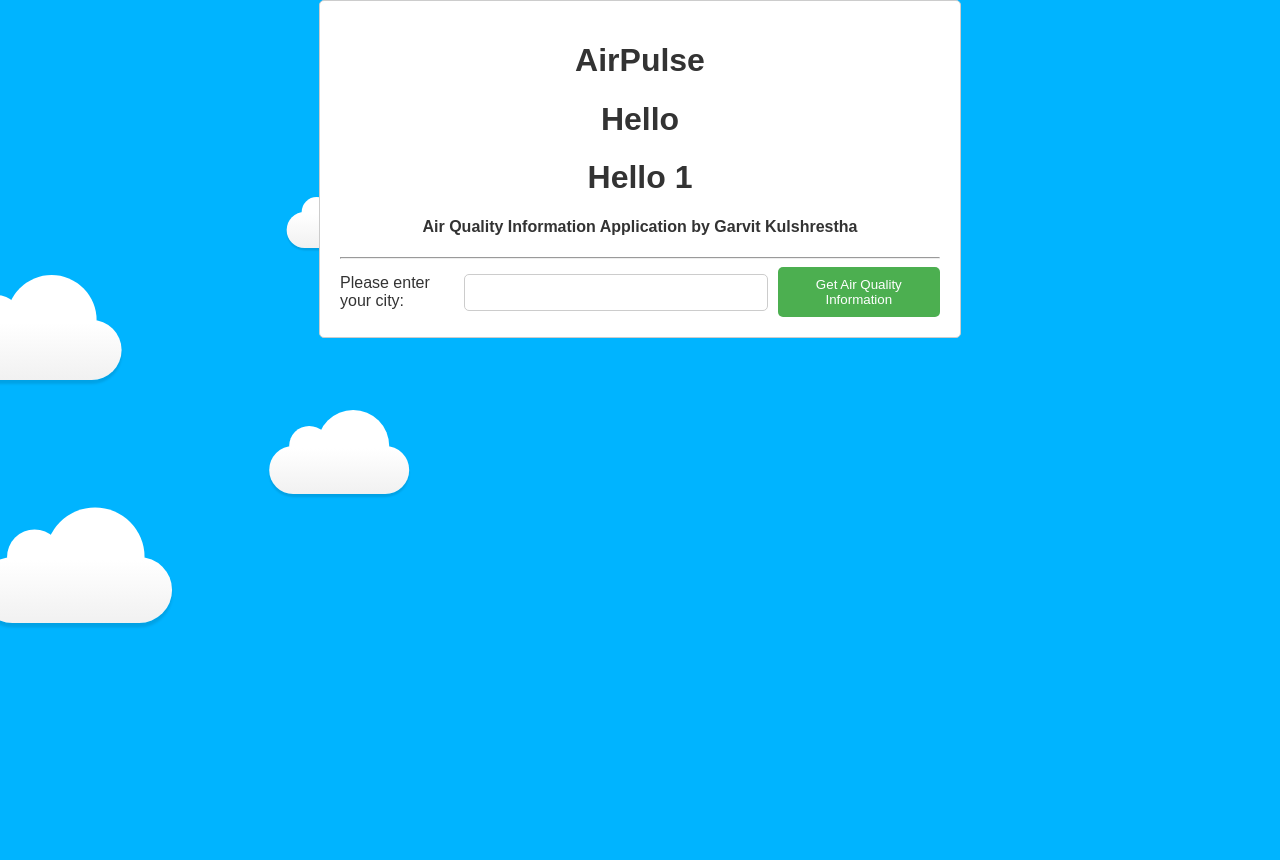
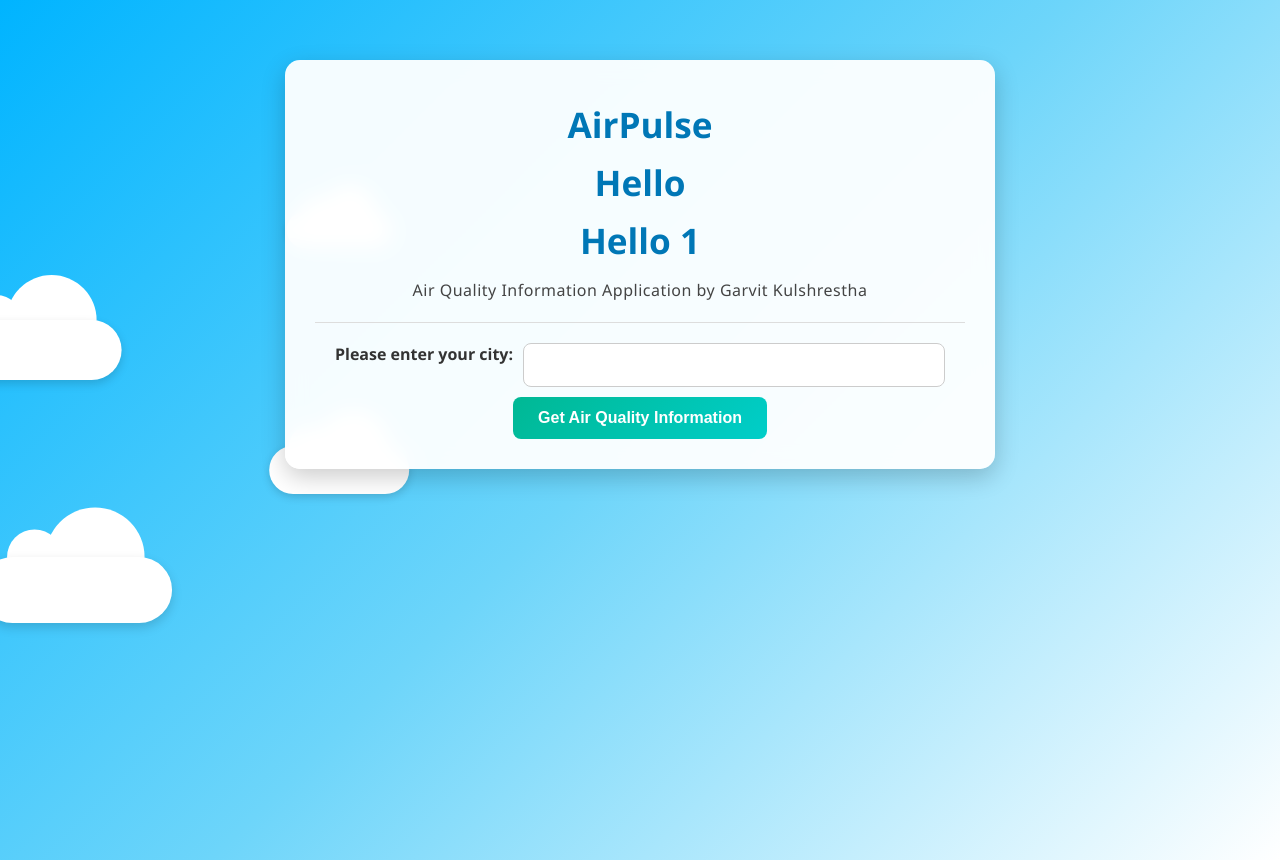
Before and after one commit to PratikTech07/AirPulse, a Flask app: page / in a window 1280 px wide. Before the commit the page ends 628 px from the top, so only its background shows below. Run offline with Flask 3, Linux system fonts and the light colour scheme.

Commit message:
modified ui version

```diff
--- a/templates/index.html
+++ b/templates/index.html
@@ -1,23 +1,19 @@
 <!DOCTYPE html>
-
 <html>
-
 <head>
-
 <title>AirPulse</title>
-
 <style>
-
 body {
-background: #00b4ff;
+  background: linear-gradient(135deg, #00b4ff, #6dd5fa, #ffffff);
   color: #333;
-font: 100% Arial, Sans Serif;
+  font-family: 'Segoe UI', Arial, sans-serif;
   height: 100vh;
   margin: 0;
   padding: 0;
   overflow-x: hidden;
 }
 
+/* Background animation */
 #background-wrap {
   bottom: 0;
   left: 0;
@@ -28,227 +24,147 @@ top: 0;
   z-index: -1;
 }
 
-/* KEYFRAMES */
-
-@-webkit-keyframes animateCloud {
-0% {
-margin-left: -1000px;
-}
-100% {
-margin-left: 100%;
-}
+@keyframes animateCloud {
+  0% { margin-left: -1000px; }
+  100% { margin-left: 100%; }
 }
 
-@-moz-keyframes animateCloud {
-0% {
-margin-left: -1000px;
-}
-100% {
-margin-left: 100%;
-}
-}
-
-@keyframes animateCloud {
-0% {
-margin-left: -1000px;
-}
-100% {
-margin-left: 100%;
-}
-}
-
-/* ANIMATIONS */
-
-.x1 {
--webkit-animation: animateCloud 35s linear infinite;
--moz-animation: animateCloud 35s linear infinite;
-animation: animateCloud 35s linear infinite;
-
--webkit-transform: scale(0.65);
--moz-transform: scale(0.65);
-transform: scale(0.65);
-}
-
-.x2 {
--webkit-animation: animateCloud 20s linear infinite;
--moz-animation: animateCloud 20s linear infinite;
-animation: animateCloud 20s linear infinite;
-
--webkit-transform: scale(0.3);
--moz-transform: scale(0.3);
-transform: scale(0.3);
-}
-
-.x3 {
--webkit-animation: animateCloud 30s linear infinite;
--moz-animation: animateCloud 30s linear infinite;
-animation: animateCloud 30s linear infinite;
-
--webkit-transform: scale(0.5);
--moz-transform: scale(0.5);
-transform: scale(0.5);
-}
-
-.x4 {
--webkit-animation: animateCloud 18s linear infinite;
--moz-animation: animateCloud 18s linear infinite;
-animation: animateCloud 18s linear infinite;
-
--webkit-transform: scale(0.4);
--moz-transform: scale(0.4);
-transform: scale(0.4);
-}
-
-.x5 {
--webkit-animation: animateCloud 25s linear infinite;
--moz-animation: animateCloud 25s linear infinite;
-animation: animateCloud 25s linear infinite;
-
--webkit-transform: scale(0.55);
--moz-transform: scale(0.55);
-transform: scale(0.55);
-}
-
-/* OBJECTS */
+.x1 { animation: animateCloud 35s linear infinite; transform: scale(0.65); }
+.x2 { animation: animateCloud 20s linear infinite; transform: scale(0.3); }
+.x3 { animation: animateCloud 30s linear infinite; transform: scale(0.5); }
+.x4 { animation: animateCloud 18s linear infinite; transform: scale(0.4); }
+.x5 { animation: animateCloud 25s linear infinite; transform: scale(0.55); }
 
 .cloud {
   background: #fff;
-background: -moz-linear-gradient(top,  #fff 5%, #f1f1f1 100%);
-background: -webkit-gradient(linear, left top, left bottom, color-stop(5%,#fff), color-stop(100%,#f1f1f1));
-background: -webkit-linear-gradient(top,  #fff 5%,#f1f1f1 100%);
-background: -o-linear-gradient(top,  #fff 5%,#f1f1f1 100%);
-background: -ms-linear-gradient(top,  #fff 5%,#f1f1f1 100%);
-background: linear-gradient(top,  #fff 5%,#f1f1f1 100%);
-filter: progid:DXImageTransform.Microsoft.gradient( startColorstr='#fff', endColorstr='#f1f1f1',GradientType=0 );
-
--webkit-border-radius: 100px;
--moz-border-radius: 100px;
   border-radius: 100px;
-
--webkit-box-shadow: 0 8px 5px rgba(0, 0, 0, 0.1);
--moz-box-shadow: 0 8px 5px rgba(0, 0, 0, 0.1);
-box-shadow: 0 8px 5px rgba(0, 0, 0, 0.1);
-
+  box-shadow: 0 8px 20px rgba(0, 0, 0, 0.15);
   height: 120px;
   position: relative;
   width: 350px;
 }
-
 .cloud:after, .cloud:before {
   background: #fff;
   content: '';
   position: absolute;
   z-index: -1;
 }
-
 .cloud:after {
--webkit-border-radius: 100px;
--moz-border-radius: 100px;
   border-radius: 100px;
-
   height: 100px;
   left: 50px;
   top: -50px;
   width: 100px;
 }
-
 .cloud:before {
--webkit-border-radius: 200px;
--moz-border-radius: 200px;
   border-radius: 200px;
-
   width: 180px;
   height: 180px;
   right: 50px;
   top: -90px;
 }
 
-
-  h1, h4 {
+/* Container */
+.container {
+  max-width: 650px;
+  margin: 60px auto;
+  padding: 30px;
+  border-radius: 15px;
+  background: rgba(255, 255, 255, 0.95);
+  box-shadow: 0 8px 25px rgba(0, 0, 0, 0.2);
   text-align: center;
+  backdrop-filter: blur(10px);
 }
 
-  .container {
-    max-width: 600px;
-    margin: 0 auto;
-    padding: 20px;
-    border: 1px solid #ccc;
-    border-radius: 5px;
-    background: #fff;
+h1 {
+  margin: 10px 0;
+  font-size: 2.2rem;
+  color: #0077b6;
+  font-weight: bold;
+}
+h4 {
+  margin-top: 15px;
+  font-weight: normal;
+  color: #444;
+  font-size: 1rem;
+  letter-spacing: 0.5px;
 }
 
+hr {
+  border: none;
+  border-top: 1px solid #ddd;
+  margin: 20px 0;
+}
+
+/* Form */
 form {
   display: flex;
-    align-items: center;
   justify-content: center;
+  flex-wrap: wrap;
+  gap: 10px;
+  margin-top: 15px;
+}
+
+label {
+  display: block;
+  margin-bottom: 8px;
+  font-weight: 600;
+  color: #333;
 }
 
 input[type="text"] {
-    padding: 10px;
+  padding: 12px 15px;
   border: 1px solid #ccc;
-    border-radius: 5px;
+  border-radius: 8px;
   width: 60%;
-    margin-right: 10px;
+  min-width: 220px;
+  font-size: 1rem;
+  transition: 0.3s;
+}
+input[type="text"]:focus {
+  border-color: #00b4ff;
+  outline: none;
+  box-shadow: 0 0 8px rgba(0, 180, 255, 0.4);
 }
 
 button[type="submit"] {
-    padding: 10px 20px;
-    background: #4CAF50;
+  padding: 12px 25px;
+  background: linear-gradient(135deg, #00b894, #00cec9);
   color: white;
   border: none;
-    border-radius: 5px;
+  border-radius: 8px;
   cursor: pointer;
+  font-size: 1rem;
+  font-weight: bold;
+  transition: all 0.3s ease;
 }
-
+button[type="submit"]:hover {
+  background: linear-gradient(135deg, #00997a, #00a6a6);
+  transform: scale(1.05);
+}
 </style>
-
 </head>
 
 <body>
-
 <div id="background-wrap">
-
-<div class="x1">
-<div class="cloud"></div>
-</div>
-
-<div class="x2">
-<div class="cloud"></div>
-</div>
-
-<div class="x3">
-<div class="cloud"></div>
-</div>
-
-<div class="x4">
-<div class="cloud"></div>
-</div>
-
-<div class="x5">
-<div class="cloud"></div>
-</div>
-
+  <div class="x1"><div class="cloud"></div></div>
+  <div class="x2"><div class="cloud"></div></div>
+  <div class="x3"><div class="cloud"></div></div>
+  <div class="x4"><div class="cloud"></div></div>
+  <div class="x5"><div class="cloud"></div></div>
 </div>
 
 <div class="container">
-
   <h1>AirPulse</h1>
-  <h1>Hello </h1>
+  <h1>Hello</h1>
   <h1>Hello 1</h1>
-
-
   <h4>Air Quality Information Application by Garvit Kulshrestha</h4>
-
   <hr>
-
   <form action="/" method="POST">
     <label for="city">Please enter your city:</label>
     <input type="text" id="city" name="city" required>
     <button type="submit">Get Air Quality Information</button>
   </form>
-
 </div>
-
 </body>
-
 </html>
```
Lines whose indentation alone changed are shown as unchanged.
